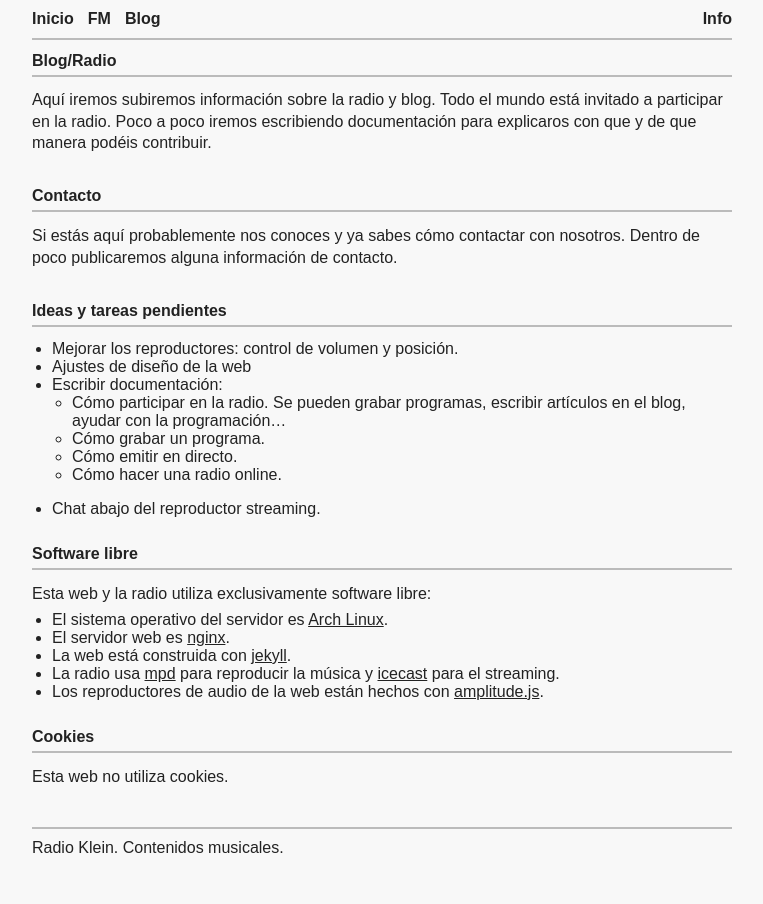
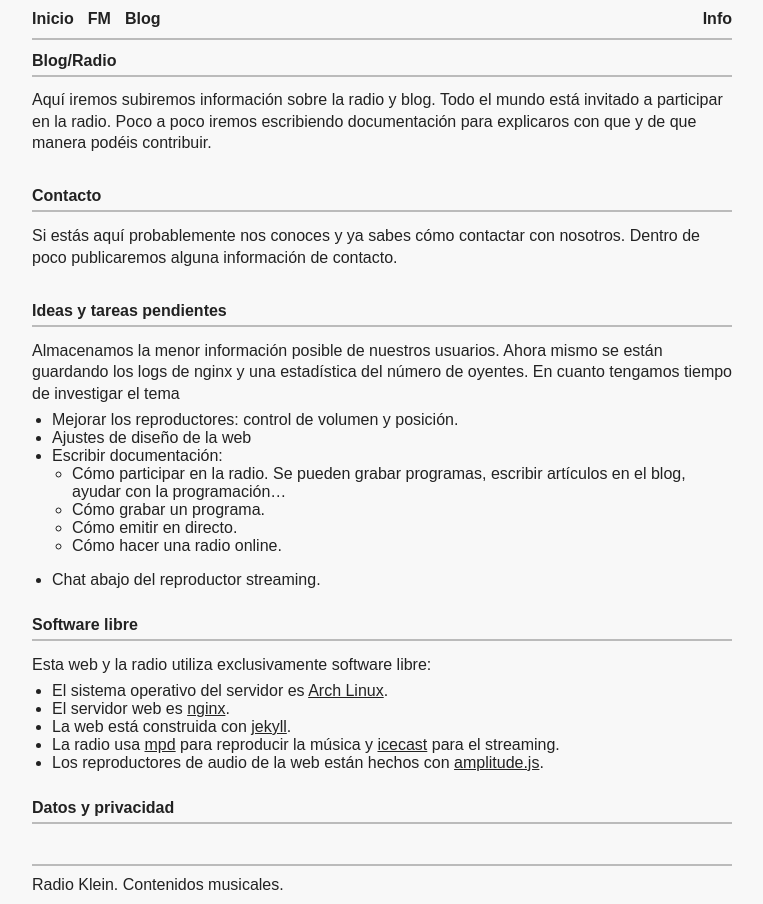
Before and after one commit to haztecaso/radio-klein, a Jekyll site: the page built from info.md, in a window 1280 px wide. Shown: the whole page, without its empty margins (258-1021 px from the left). Built offline with Jekyll 4.4.1, drawn with Linux system fonts in a browser that asks for light colours.

Commit message:
Automated commit

```diff
--- a/info.md
+++ b/info.md
@@ -12,6 +12,8 @@ Aquí iremos subiremos información sobre la radio y blog. Todo el mundo está i
 Si estás aquí probablemente nos conoces y ya sabes cómo contactar con nosotros. Dentro de poco publicaremos alguna información de contacto.
 
 # Ideas y tareas pendientes
+
+Almacenamos la menor información posible de nuestros usuarios. Ahora mismo se están guardando los logs de nginx y una estadística del número de oyentes. En cuanto tengamos tiempo de investigar el tema
 
 - Mejorar los reproductores: control de volumen y posición.
 - Ajustes de diseño de la web
@@ -31,6 +33,4 @@ Esta web y la radio utiliza exclusivamente software libre:
 - La radio usa [mpd](https://www.musicpd.org/) para reproducir la música y [icecast](https://www.icecast.org/){:target="_blank"} para el streaming.
 - Los reproductores de audio de la web están hechos con [amplitude.js](https://521dimensions.com/open-source/amplitudejs){:target="_blank"}.
 
-# Cookies
-
-Esta web no utiliza cookies.
+# Datos y privacidad
```
Also changed, not shown: assets/styles.css (line endings or trailing spaces).
